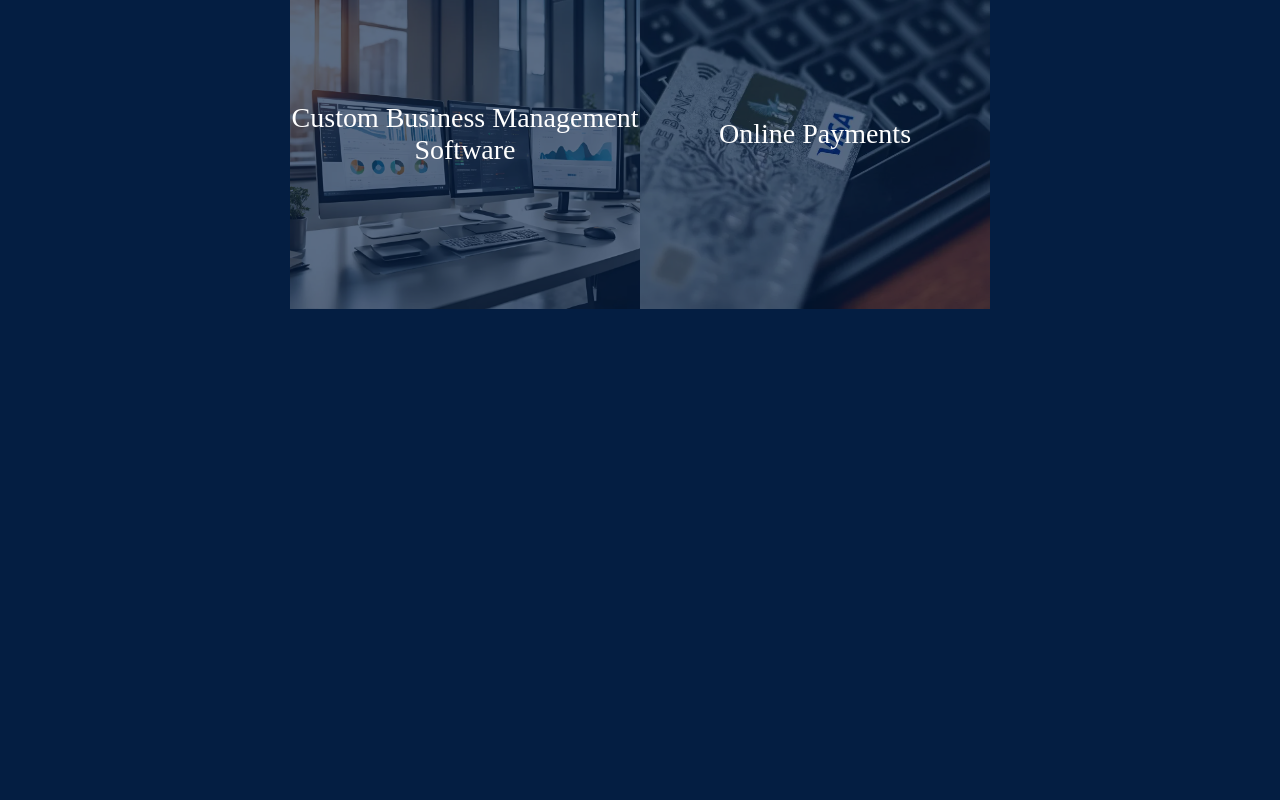
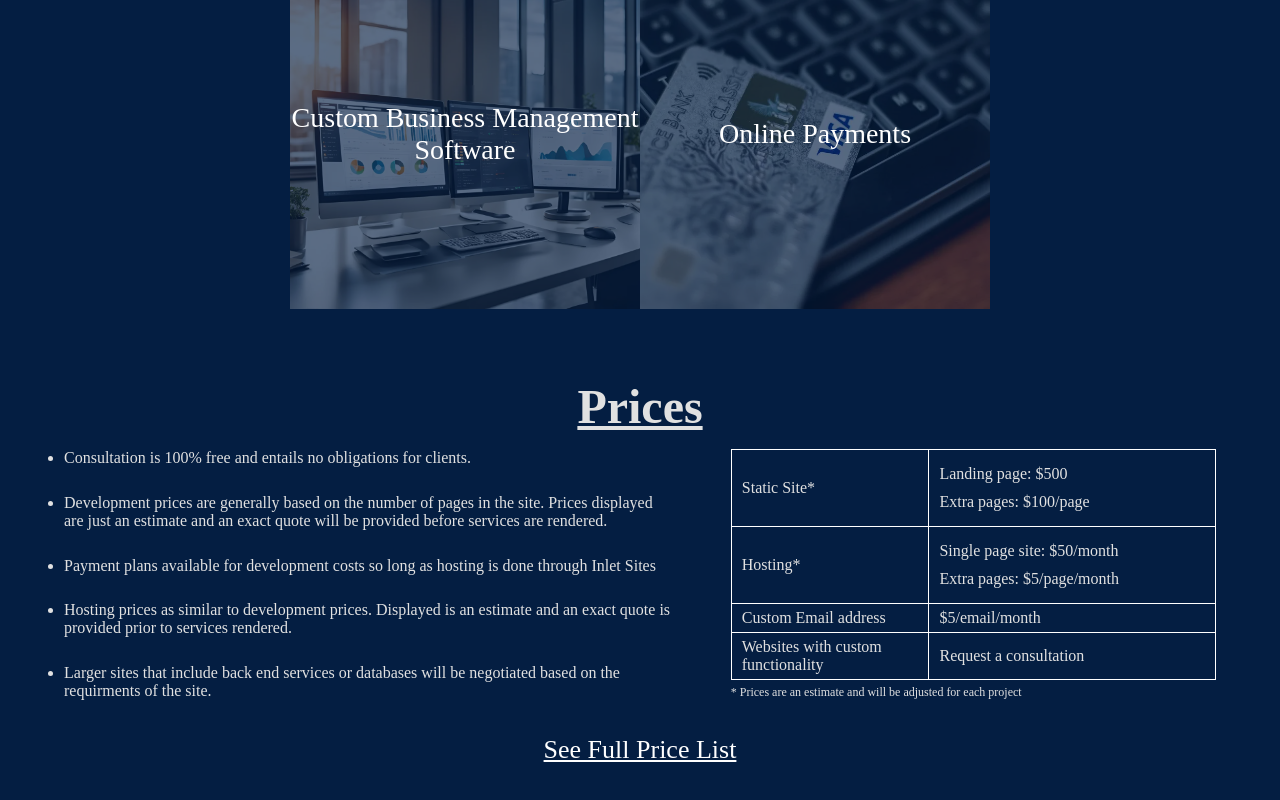
Before and after one commit to inlet-sites/inletsites-dev, a SvelteKit app: page / in a window 1280 px wide. Shown: the part 1646-2446 px from the top of the page. Before the commit the page ends 1990 px from the top, so only its background shows below. Built offline with nearby package versions, Linux system fonts and the light colour scheme.

Commit message:
Create the prices section of the landing page.

```diff
--- a/src/global.css
+++ b/src/global.css
@@ -6,4 +6,5 @@
 
 body{
     background: #041e42;
+    color: rgb(225, 225, 225);
 }
--- a/src/routes/+page.svelte
+++ b/src/routes/+page.svelte
@@ -3,6 +3,7 @@
 
     import Menu from "../components/Menu.svelte";
     import Services from "./Services.svelte";
+    import Prices from "./Prices.svelte";
     import heroImg from "$lib/hero.webp";
 </script>
 
@@ -18,6 +19,8 @@
     </div>
 
     <Services/>
+
+    <Prices/>
 </div>
 
 <style>
--- /dev/null
+++ b/src/routes/Prices.svelte
@@ -0,0 +1,129 @@
+<div class="container">
+    <h1>Prices</h1>
+
+    <div class="prices">
+        <ul class="description">
+            <li>Consultation is 100% free and entails no obligations for clients.</li>
+
+            <li>Development prices are generally based on the number of pages in the site. Prices displayed are just an estimate and an exact quote will be provided before services are rendered.</li>
+
+            <li>Payment plans available for development costs so long as hosting is done through Inlet Sites</li>
+
+            <li>Hosting prices as similar to development prices. Displayed is an estimate and an exact quote is provided prior to services rendered.</li>
+
+            <li>Larger sites that include back end services or databases will be negotiated based on the requirments of the site.</li>
+        </ul>
+
+        <div class="priceList">
+            <table>
+                <tr>
+                    <td>Static Site*</td>
+                    <td>
+                        <p>Landing page: $500</p>
+                        <p>Extra pages: $100/page</p>
+                    </td>
+                </tr>
+                <tr>
+                    <td>Hosting*</td>
+                    <td>
+                        <p>Single page site: $50/month</p>
+                        <p>Extra pages: $5/page/month</p>
+                    </td>
+                </tr>
+                <tr>
+                    <td>Custom Email address</td>
+                    <td>$5/email/month</td>
+                </tr>
+                <tr>
+                    <td>Websites with custom functionality</td>
+                    <td>Request a consultation</td>
+                </tr>
+            </table>
+
+            <p class="littleText">* Prices are an estimate and will be adjusted for each project</p>
+        </div>
+    </div>
+
+    <a class="priceButton" href="/prices">See Full Price List</a>
+</div>
+
+<style>
+    .container{
+        display: flex;
+        flex-direction: column;
+        align-items: center;
+        padding: 35px 0;
+    }
+
+    h1{
+        font-size: 48px;
+        text-decoration: underline;
+        margin-bottom: 15px;
+    }
+
+    .prices{
+        display: flex;
+        width: 90%;
+    }
+
+    .description{
+        display: flex;
+        flex-direction: column;
+        justify-content: space-between;
+        margin-right: 55px;
+    }
+
+    .priceList table{
+        border-collapse: collapse;
+    }
+
+    .priceList td{
+        border: 1px solid white;
+        padding: 5px 10px;
+    }
+
+    .priceList td:nth-child(1){
+        width: 350px;
+    }
+
+    .priceList td:nth-child(2){
+        width: 550px;
+    }
+
+    .priceList td p{
+        margin: 10px 0;
+    }
+
+    .littleText{
+        font-size: 12px;
+        margin-top: 5px;
+    }
+
+    .priceButton{
+        margin-top: 35px;
+        font-size: 26px;
+        color: white;
+    }
+
+    @media screen and (max-width: 1200px){
+        .prices{
+            flex-direction: column;
+            align-items: center;
+            width: 75%;
+        }
+
+        .priceList{
+            margin-top: 35px;
+        }
+
+        li{
+            margin: 10px 0;
+        }
+    }
+
+    @media screen and (max-width: 800px){
+        .prices{
+            width: 90%;
+        }
+    }
+</style>
```
